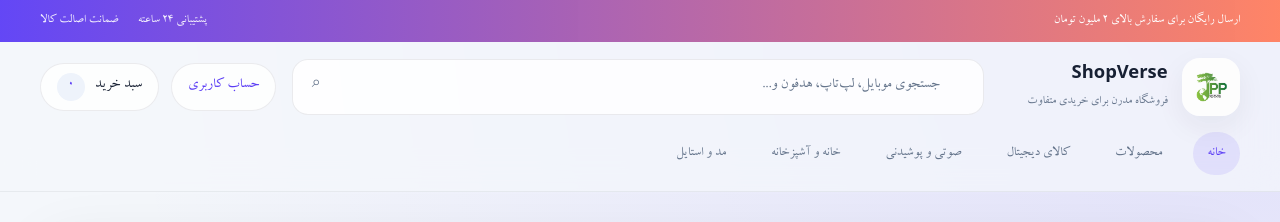
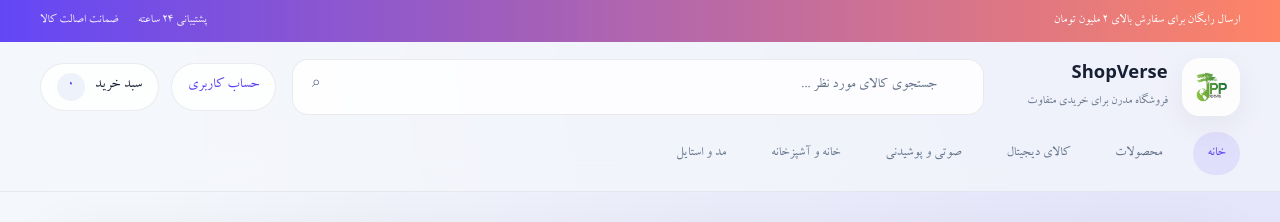
Before and after one commit to avas1436/my-shop, a Vue app in the folder frontend/: page / in a window 1280 px wide. Shown: the top 222 px of the page. Built offline with nearby package versions, Linux system fonts and the light colour scheme.

Commit message:
change free send product low.

```diff
--- a/frontend/src/components/layout/Header.vue
+++ b/frontend/src/components/layout/Header.vue
@@ -24,7 +24,8 @@
 
         <form class="header-search" @submit.prevent="submitSearch">
           <span class="header-search__icon">⌕</span>
-          <BaseInput v-model="searchQuery" placeholder="جستجوی موبایل، لپ‌تاپ، هدفون و..." />
+          <BaseInput v-model="searchQuery"
+          placeholder=" جستجوی کالای مورد نظر ... " />
         </form>
 
         <div class="header-actions">
@@ -88,7 +89,6 @@ watch(
 
 <style scoped>
 .site-header {
-  position: sticky;
   top: 0;
   z-index: 50;
   backdrop-filter: blur(18px);
```
